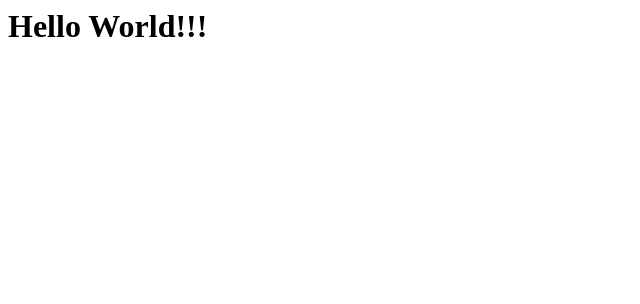
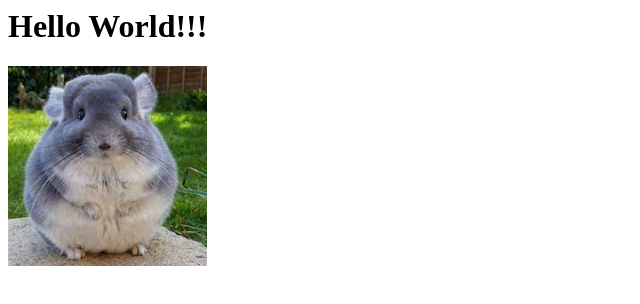
Before and after one commit to Twojo365/git, a plain HTML site: page index.html in a window 1280 px wide. Shown: the whole page, without its empty margins (0-640 px from the left). Drawn offline with Linux system fonts and the light colour scheme.

Commit message:
毛絨鼠更新

```diff
--- a/index.html
+++ b/index.html
@@ -1 +1,2 @@
 <h1>Hello World!!!</h1>
+<img src ="chin.jpg" height="200">
```
Also changed, not shown: chin.jpg (added).
